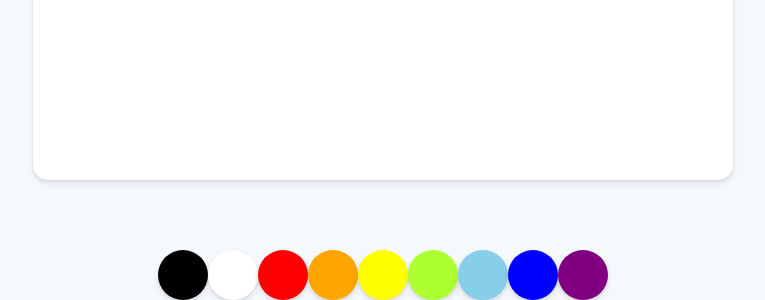
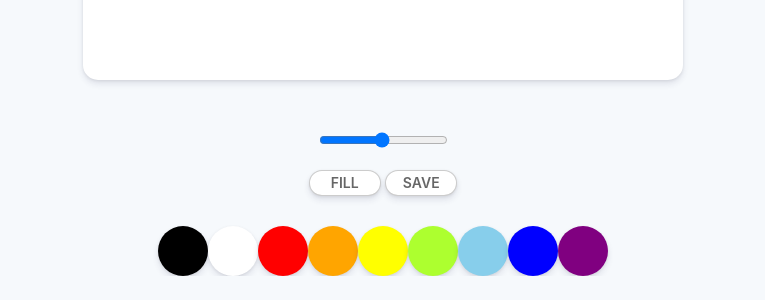
Before and after one commit to willy4202/paintJS, a plain HTML site: page index.html in a window 1280 px wide. Shown: the part 570-870 px from the top of the page, without its empty margins (257-1022 px from the left). After the commit the page ends 846 px from the top, so only its background shows below. Drawn offline with Linux system fonts and the light colour scheme.

Commit message:
2021.12.15

```diff
--- a/index.html
+++ b/index.html
@@ -14,6 +14,20 @@
     <!-- 커맨드 / 를 사용하면 비활성화가 가능하다.
         우선 js를 사용할땐 ,id를, css를 사용한다면 class를 사용한다는 규칙으로 진행해보자!-->
     <div class="controls">
+        <div class="controls_range">
+            <input
+            type="range"
+            id="jsRange"
+            min="0.1"
+            max="5.0"
+            value="2.5"
+            step="0.1"
+            />
+        </div>
+        <div class="controls_btns">
+            <button id="jsMode">Fill</button>
+            <button id="jsSave">Save</button>
+        </div>
         <div id="jsControl" class="controls__colors">
             <div class="control_color" style="background-color:black"></div>
             <div class="control_color" style="background-color:white"></div>
--- a/style.css
+++ b/style.css
@@ -11,19 +11,53 @@ body{
 
 
 .cssCanvas{
-    width: 700px;
-    height: 700px;
+    width: 600px;
+    height: 600px;
     background-color: white;
     border-radius: 15px;
     box-shadow: 0 4px 6px rgba(50, 50, 93, 0.11), 0 1px 3px rgba(0, 0, 0, 0.08);
 }
 
+
+.controls{
+    margin-top: 50px;
+    display: flex;
+    flex-direction: column;
+    align-items: center;
+}
+
+.controls .controls_btns{
+    margin-bottom: 30px;
+}
+
+.controls_btns button{
+    all:unset;
+    cursor: pointer;
+    background-color: white;
+    padding: 5px 10px;
+    width: 50px;
+    text-align: center;
+    border-radius: 50px;
+    box-shadow: 0 4px 6px rgba(50, 50, 93, 0.11), 0 1px 3px rgba(0, 0, 0, 0.08);
+    border: 1px solid rgba(0, 0, 0, 0.2);
+    color: rgba(0, 0, 0, 0.6);
+    text-transform: uppercase;
+    font-weight: 600;
+    font-size: 14px;
+}
+/* 해당 unset은 모든 css스타일을 초기화 시켜버린다.
+    기본브라우저의 못생긴 스타일을 밀어버리고 새로 시작하기 좋다.
+    padding 뒤에 두 숫자는 세로, 가로 길이를 뜻한다.
+    uppercase는 모든 문자를 대문자로 바꿔준다.
+    */
+
+.controls_btns button:active{
+    transform: scale(0.95);
+}
+/* 해당 코드는 버튼이 눌릴때 변경되는 크기를 나타낸다. */
+
 .controls .controls__colors{
     display: flex;
-}
-
-.controls{
-    margin-top: 70px;
 }
 
 .controls__colors
@@ -33,3 +67,8 @@ body{
     border-radius: 25px;
     box-shadow: 0 4px 6px rgba(50, 50, 93, 0.11), 0 1px 3px rgba(0, 0, 0, 0.08);
 }
+
+.controls
+.controls_range{
+    margin-bottom: 20px;
+}
```
